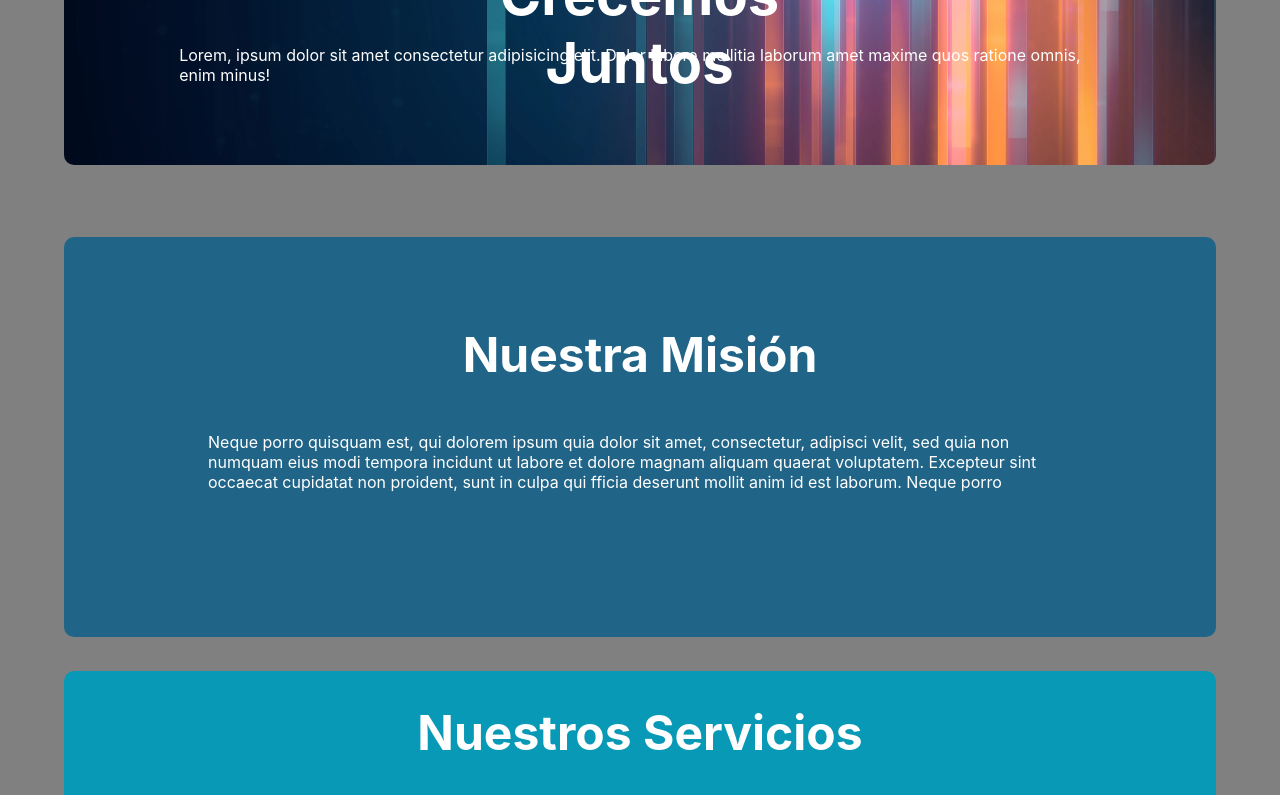
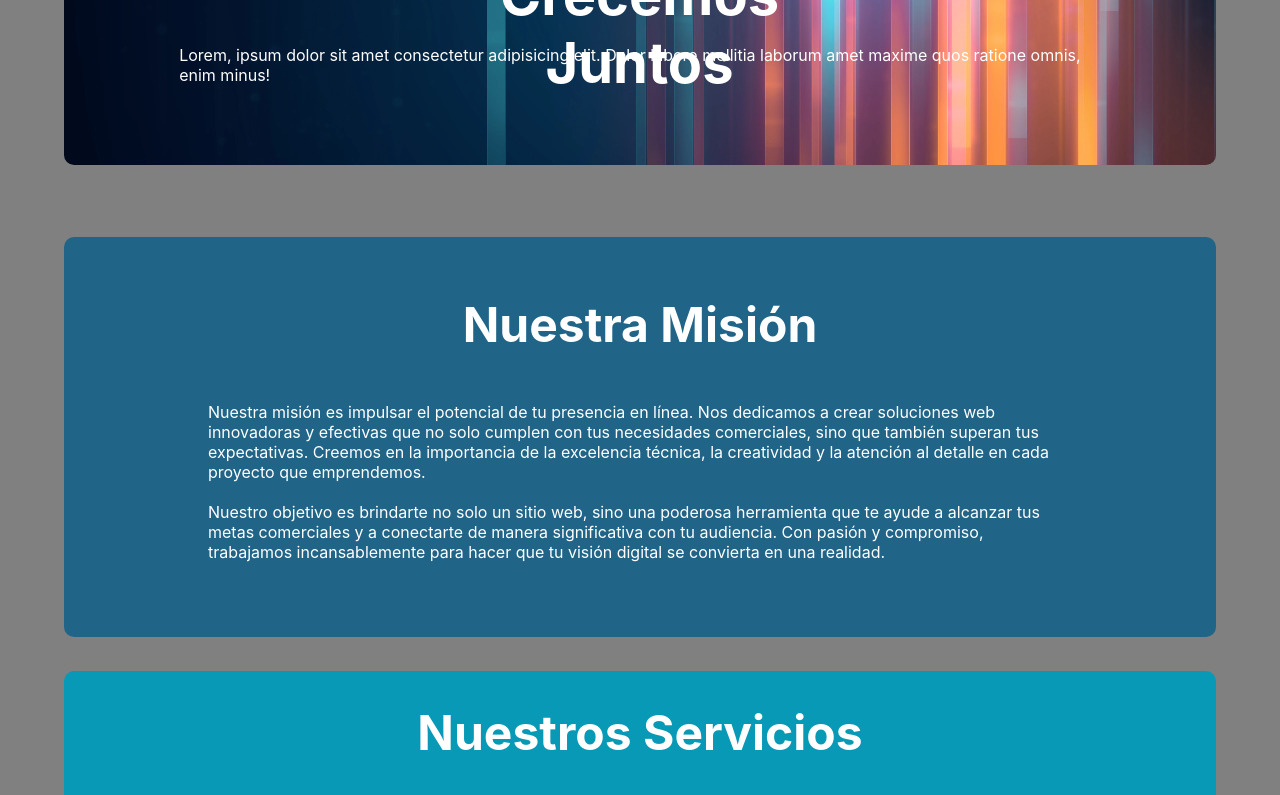
Before and after one commit to ifnoxdesarrollo/if_nox-sitio-v01, a React (Create React App) app: page / in a window 1280 px wide. Shown: the part 558-1353 px from the top of the page. Built offline with nearby package versions, Linux system fonts and the light colour scheme.

Commit message:
arreglos mision

```diff
--- a/src/componentes/Mision/Mision.css
+++ b/src/componentes/Mision/Mision.css
@@ -20,7 +20,7 @@
   justify-content: center;
   align-items: center;
   flex-direction: column;
-  margin: 89px 9rem 70px 9rem;
+  margin: 28px 9rem 70px 9rem;
 }
 
 .mision__contenedor__grilla {
@@ -42,6 +42,7 @@
   font-size: 16px;
   text-align: start;
   color: #fff;
+  margin: 25px 150 59px;
 }
 
 @media(width <= 704px){
@@ -82,7 +83,7 @@
 @media (max-width: 375px) {
   .mision {
     width: 340px;
-    height: 400px;
+    height: 568px;
     background-color: #206488;
     border-radius: 10px;
     margin: 53px 14.5px 50px 20px;
--- a/src/componentes/Mision/Mision.jsx
+++ b/src/componentes/Mision/Mision.jsx
@@ -8,7 +8,9 @@ function Mision() {
         <div className="mision__contenedor__textos">
           <h1 className='mision__contenedor__textos__titulo'>Nuestra Misión</h1>
           <p className='mision__contenedor__textos__parrafo'>
-            Neque porro quisquam est, qui dolorem ipsum quia dolor sit amet, consectetur, adipisci velit, sed quia non numquam eius modi tempora incidunt ut labore et dolore magnam aliquam quaerat voluptatem. Excepteur sint occaecat cupidatat non proident, sunt in culpa qui fficia deserunt mollit anim id est laborum. Neque porro
+            Nuestra misión es impulsar el potencial de tu presencia en línea. Nos dedicamos a crear soluciones web innovadoras y efectivas que no solo cumplen con tus necesidades comerciales, sino que también superan tus expectativas. Creemos en la importancia de la excelencia técnica, la creatividad y la atención al detalle en cada proyecto que emprendemos. <br />
+            <br />
+            Nuestro objetivo es brindarte no solo un sitio web, sino una poderosa herramienta que te ayude a alcanzar tus metas comerciales y a conectarte de manera significativa con tu audiencia. Con pasión y compromiso, trabajamos incansablemente para hacer que tu visión digital se convierta en una realidad.
           </p>
         </div>
       </div>
```
